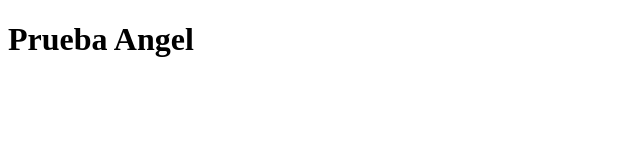
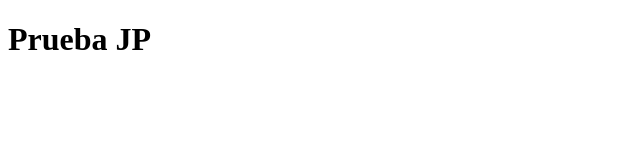
Before and after one commit to Noarsy11-coder/HTMLJP, a plain HTML site: page index.html in a window 1280 px wide. Shown: the whole page, without its empty margins (0-640 px from the left). Drawn offline with Linux system fonts and the light colour scheme.

Commit message:
Change header text from 'Prueba Angel' to 'Prueba JP'

```diff
--- a/index.html
+++ b/index.html
@@ -6,6 +6,6 @@
     <title>Document</title>
 </head>
 <body>
-    <h1>Prueba Angel</h1>
+    <h1>Prueba JP</h1>
 </body>
 </html>
```
